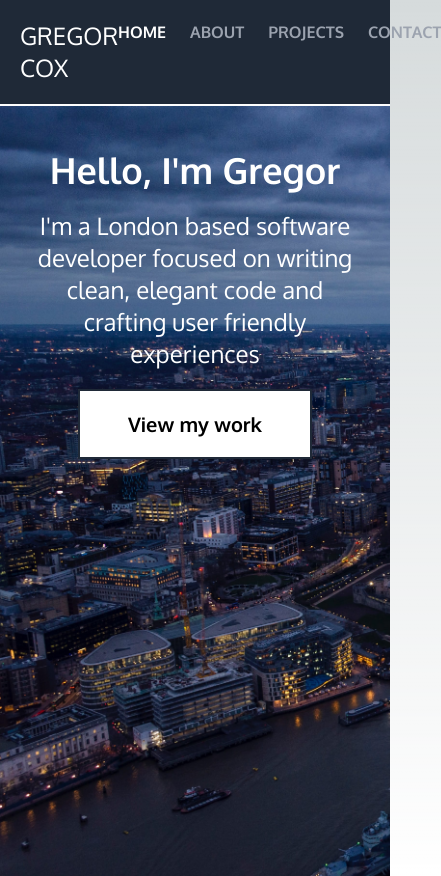
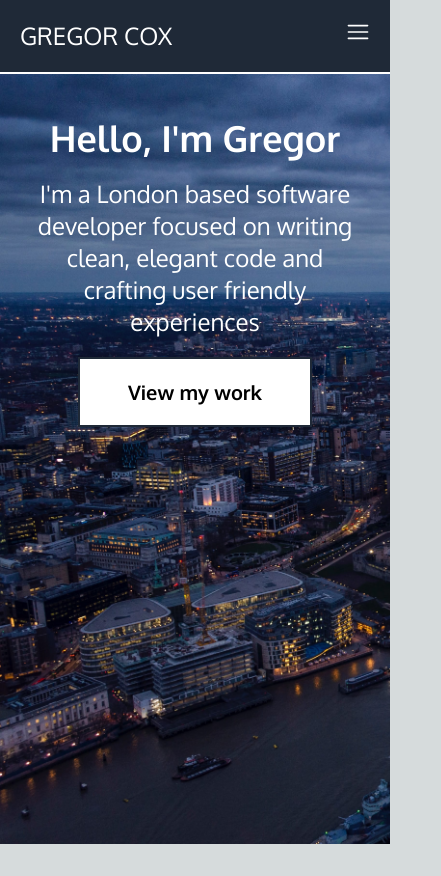
Before and after one commit to gregorcox/personal-site-next, a Next.js app: page / in a window 390 px wide. Shown: the whole page, 441 px wide, since content can reach past the window. After the commit the page ends 844 px from the top, so only its background shows below. Built offline with nearby package versions, Linux system fonts and the light colour scheme.

Commit message:
make nav bar responsive

```diff
--- a/app/NavBar.tsx
+++ b/app/NavBar.tsx
@@ -3,19 +3,11 @@
 import classnames from "classnames";
 import Link from "next/link";
 import { usePathname } from "next/navigation";
+import { useState } from "react";
+import { RxHamburgerMenu } from "react-icons/rx";
 
-const NavBar = () => {
-  return (
-    <div className="navbar flex p-5 border-b-2 border-white bg-gray-800">
-      <div className="flex-1">
-        <Link href="/" className="text-2xl uppercase text-white">
-          Gregor Cox
-        </Link>
-      </div>
-      <NavLinks />
-    </div>
-  );
-};
+const Navbar = () => {
+  const [isOpen, setIsOpen] = useState(false);
 
   const NavLinks = () => {
     const currentPath = usePathname();
@@ -40,7 +32,7 @@ const NavLinks = () => {
     ];
 
     return (
-    <ul className="flex space-x-6">
+      <ul className="flex flex-col items-end space-x-6 md:flex-row">
         {links.map(({ href, label }) => (
           <li key={href}>
             <Link
@@ -49,6 +41,7 @@ const NavLinks = () => {
                 "!text-white": href === currentPath,
               })}
               href={href}
+              onClick={() => isOpen && setIsOpen(false)}
             >
               {label}
             </Link>
@@ -58,4 +51,33 @@ const NavLinks = () => {
     );
   };
 
-export default NavBar;
+  return (
+    <nav className="flex text-white p-5 border-b-2 border-white bg-gray-800">
+      <div className="container mx-auto flex justify-between items-start md:items-center">
+        <div className="flex-1">
+          <Link href="/" className="text-2xl uppercase">
+            Gregor Cox
+          </Link>
+        </div>
+        <div className="flex flex-col items-end">
+          <button
+            className="focus:outline-none md:hidden"
+            onClick={() => setIsOpen(!isOpen)}
+            type="button"
+          >
+            <RxHamburgerMenu style={{ fontSize: "1.5rem" }} />
+          </button>
+          <div
+            className={`md:flex md:items-center ${
+              isOpen ? "flex flex-col items-end" : "hidden"
+            }`}
+          >
+            <NavLinks />
+          </div>
+        </div>
+      </div>
+    </nav>
+  );
+};
+
+export default Navbar;
--- a/app/globals.css
+++ b/app/globals.css
@@ -32,6 +32,6 @@ body {
   }
 
   .nav-link {
-    @apply text-gray-400 hover:text-white transition-colors uppercase font-bold;
+    @apply text-gray-400 hover:text-white transition-colors uppercase font-bold block mt-4 md:mt-0;
   }
 }
--- a/package.json
+++ b/package.json
@@ -12,7 +12,8 @@
     "classnames": "^2.3.2",
     "next": "14.2.5",
     "react": "^18",
-    "react-dom": "^18"
+    "react-dom": "^18",
+    "react-icons": "^5.3.0"
   },
   "devDependencies": {
     "@types/node": "^20",
```
Also changed, not shown: 1 other file (tests, documents, lock files or other folders). Lines whose indentation alone changed are shown as unchanged.
